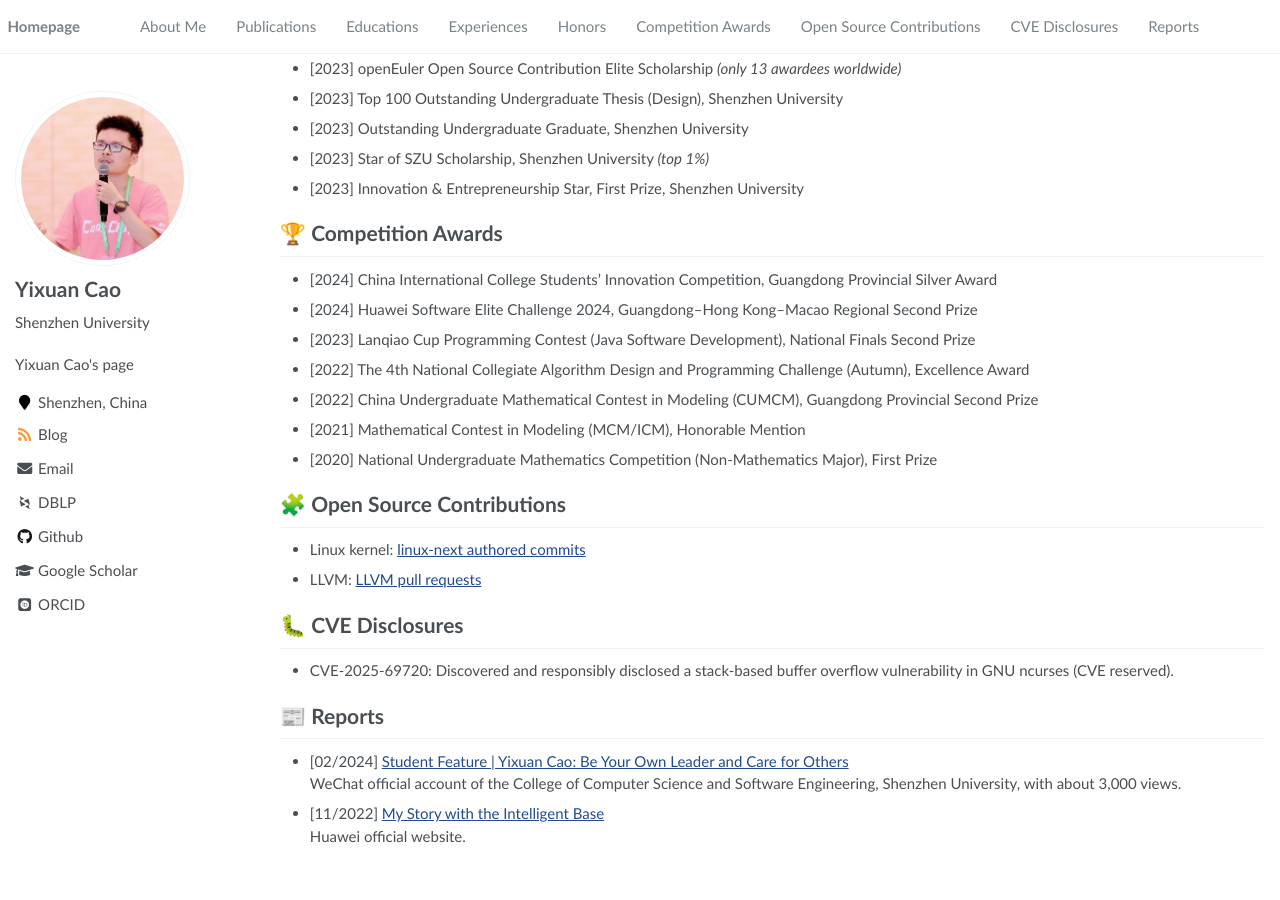
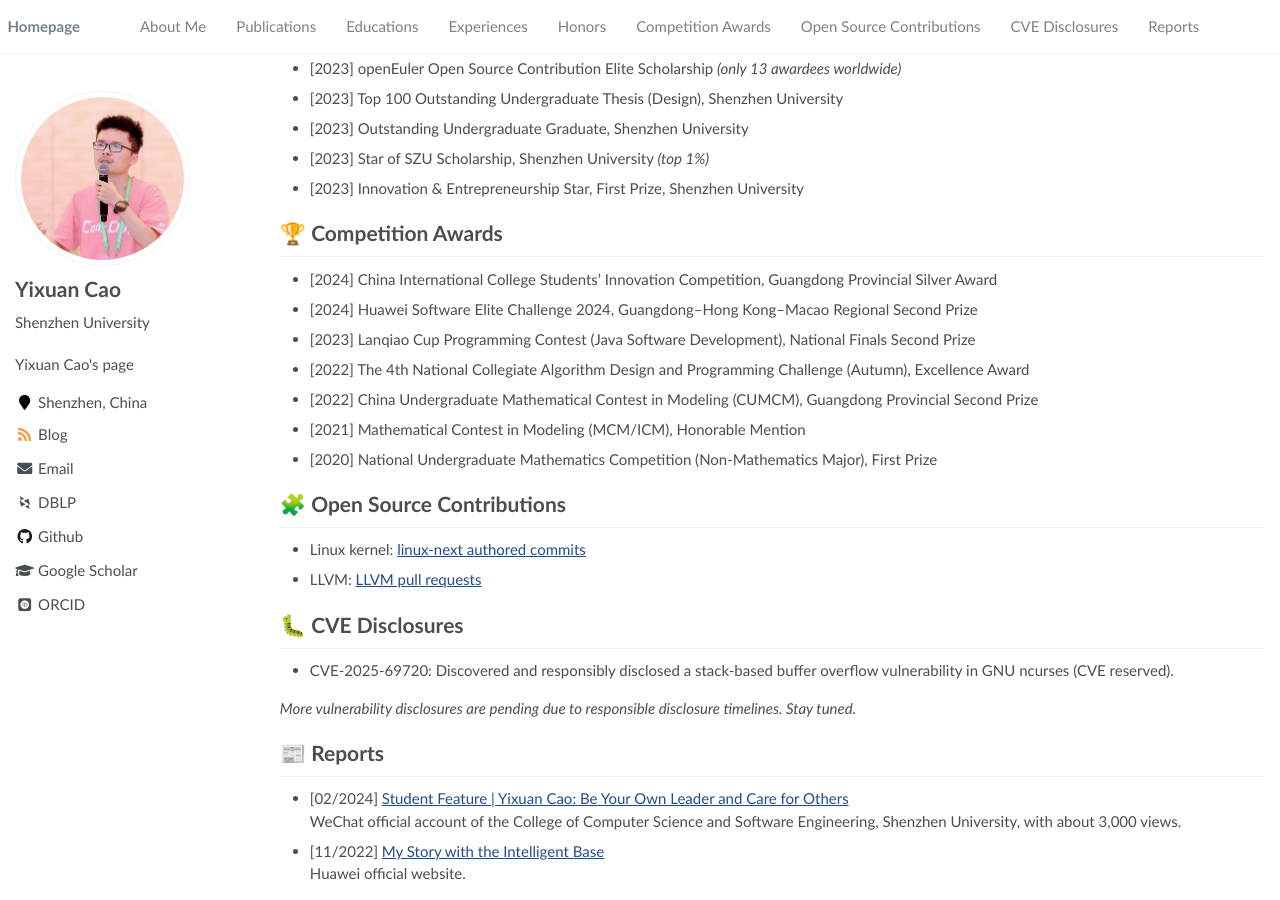
Before and after one commit to Cao-Wuhui/Cao-Wuhui.github.io, a Jekyll site: the page built from _pages/about.md, in a window 1280 px wide and 900 px high, scrolled down 930 px. Built offline with Jekyll 4.4.1, drawn with Linux system fonts in a browser that asks for light colours; some web fonts are replaced; before the commit the page ends 1792 px from its top, so only the background shows below that.

Commit message:
Update about.md with pending CVE disclosures note
Added a note about pending vulnerability disclosures.

```diff
--- a/_pages/about.md
+++ b/_pages/about.md
@@ -65,6 +65,9 @@ My research interests lie in software systems, security, and large language mode
 # 🐛 CVE Disclosures
 - CVE-2025-69720: Discovered and responsibly disclosed a stack-based buffer overflow vulnerability in GNU ncurses (CVE reserved).
 
+*More vulnerability disclosures are pending due to responsible disclosure timelines.
+Stay tuned.*
+
 # 📰 Reports
 - [02/2024] [Student Feature | Yixuan Cao: Be Your Own Leader and Care for Others](https://mp.weixin.qq.com/s/bH_c5B2hyO-gAi1lKpiijw) <br>
   WeChat official account of the College of Computer Science and Software Engineering, Shenzhen University, with about 3,000 views.
```
